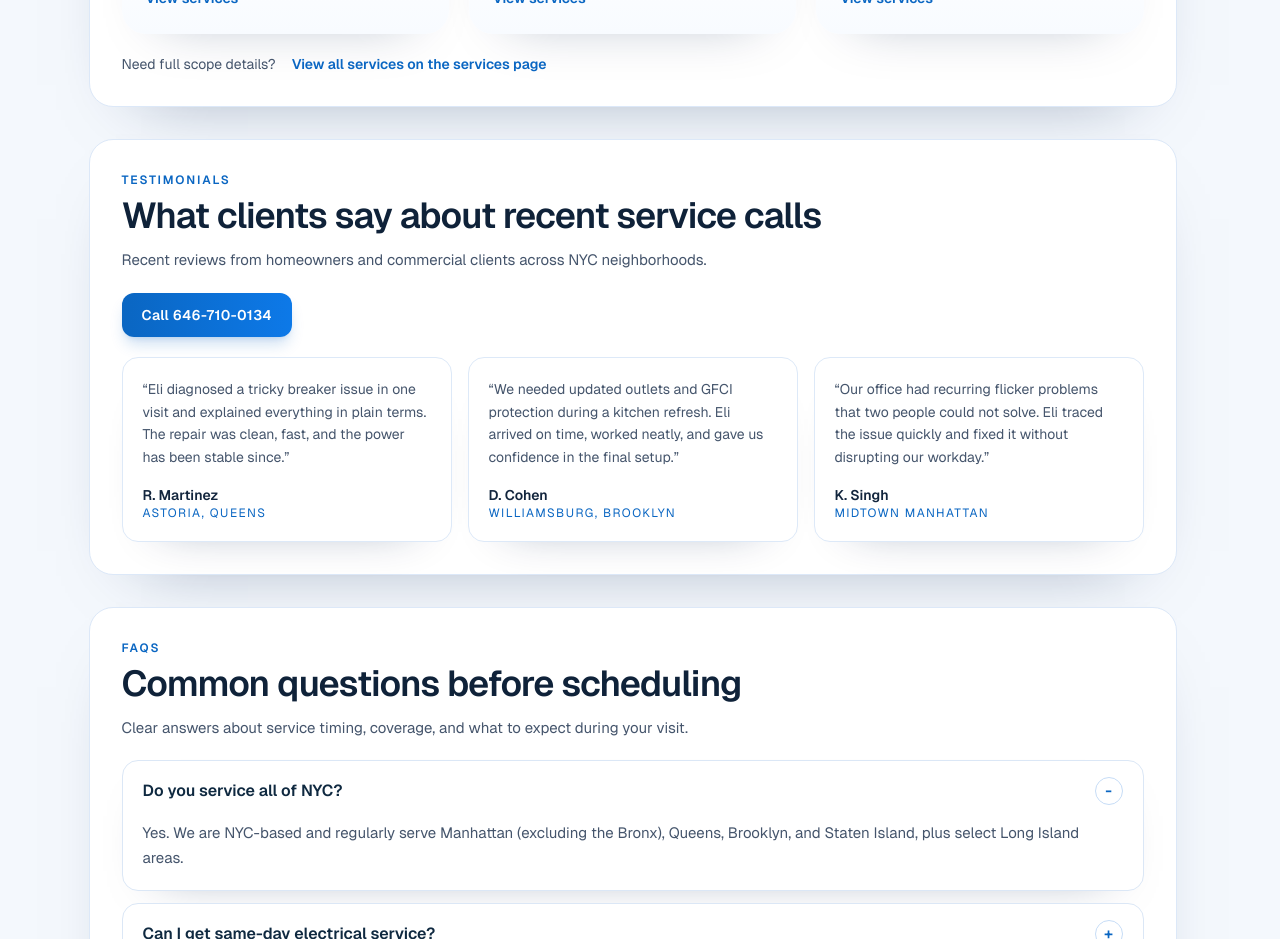
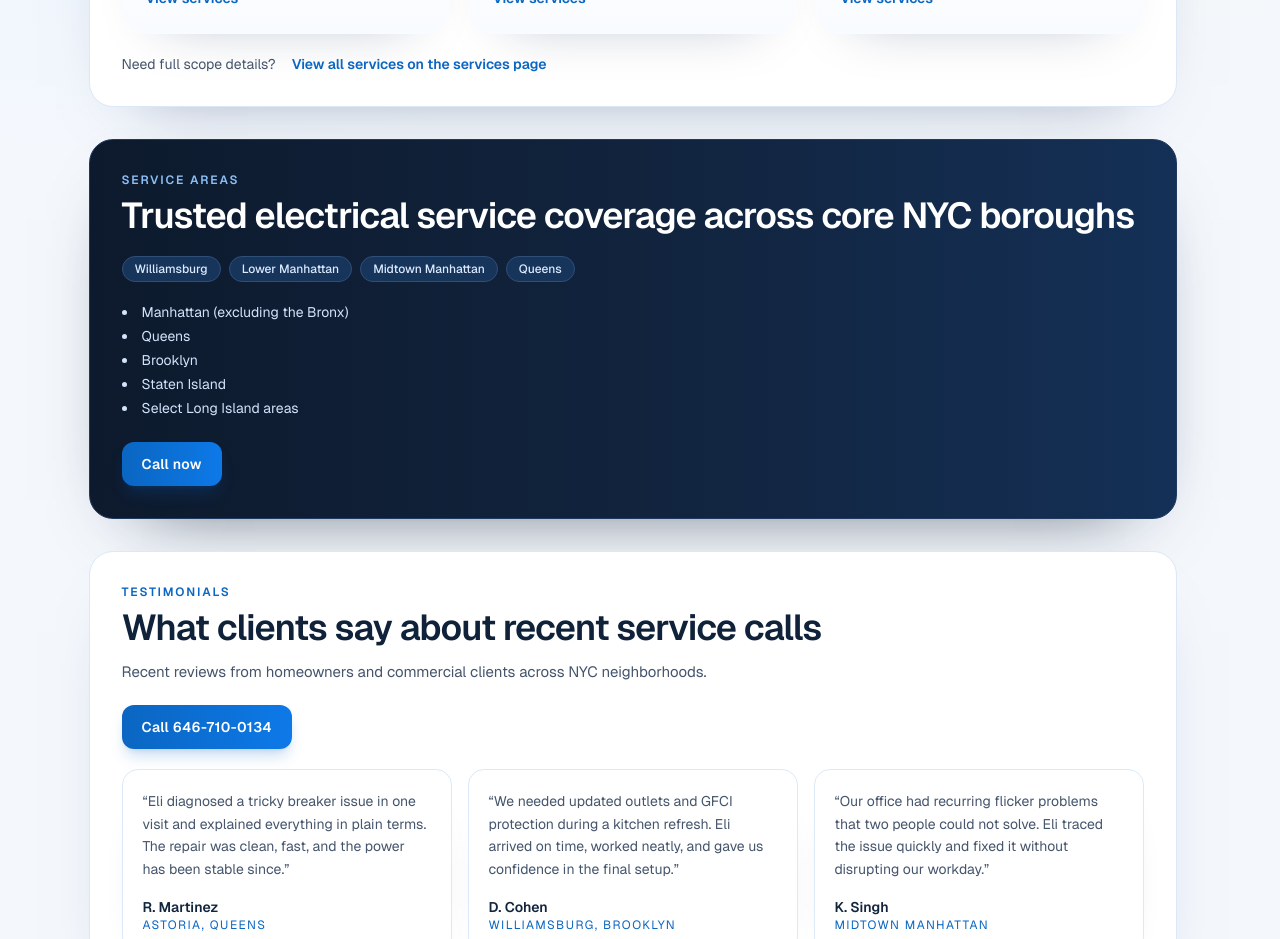
Before and after one commit to Eli45-23/45-eye-see, a Next.js app: page / in a window 1280 px wide. Shown: the part 1240-2179 px from the top of the page. Built offline with nearby package versions, Linux system fonts and the light colour scheme.

Commit message:
ui: service areas band

```diff
--- a/app/page.tsx
+++ b/app/page.tsx
@@ -39,6 +39,33 @@ export default function HomePage() {
         </div>
       </section>
 
+      <section className="rounded-3xl border border-[#203a5f] bg-gradient-to-r from-[#0d1a2d] via-[#11233d] to-[#143056] p-6 shadow-[0_30px_76px_-50px_rgba(1,15,35,0.8)] sm:p-8">
+        <p className="text-xs font-semibold uppercase tracking-[0.16em] text-[#8cbff6]">Service Areas</p>
+        <h2 className="mt-2 text-3xl font-semibold tracking-tight text-white sm:text-4xl">
+          Trusted electrical service coverage across core NYC boroughs
+        </h2>
+        <div className="mt-5 flex flex-wrap gap-2">
+          {["Williamsburg", "Lower Manhattan", "Midtown Manhattan", "Queens"].map((area) => (
+            <span
+              key={area}
+              className="rounded-full border border-[#2f4f78] bg-[#17345a] px-3 py-1 text-xs font-medium text-[#dbeaff]"
+            >
+              {area}
+            </span>
+          ))}
+        </div>
+        <ul className="mt-5 list-inside list-disc space-y-1 text-sm text-[#d2e3fa]">
+          <li>Manhattan (excluding the Bronx)</li>
+          <li>Queens</li>
+          <li>Brooklyn</li>
+          <li>Staten Island</li>
+          <li>Select Long Island areas</li>
+        </ul>
+        <div className="mt-6">
+          <CallCTA label="Call now" />
+        </div>
+      </section>
+
       <section className="space-y-5 rounded-3xl border border-[#dce8f8] bg-white p-6 shadow-[0_28px_70px_-52px_rgba(1,31,75,0.5)] sm:p-8">
         <SectionHeader
           eyebrow="Testimonials"
```
